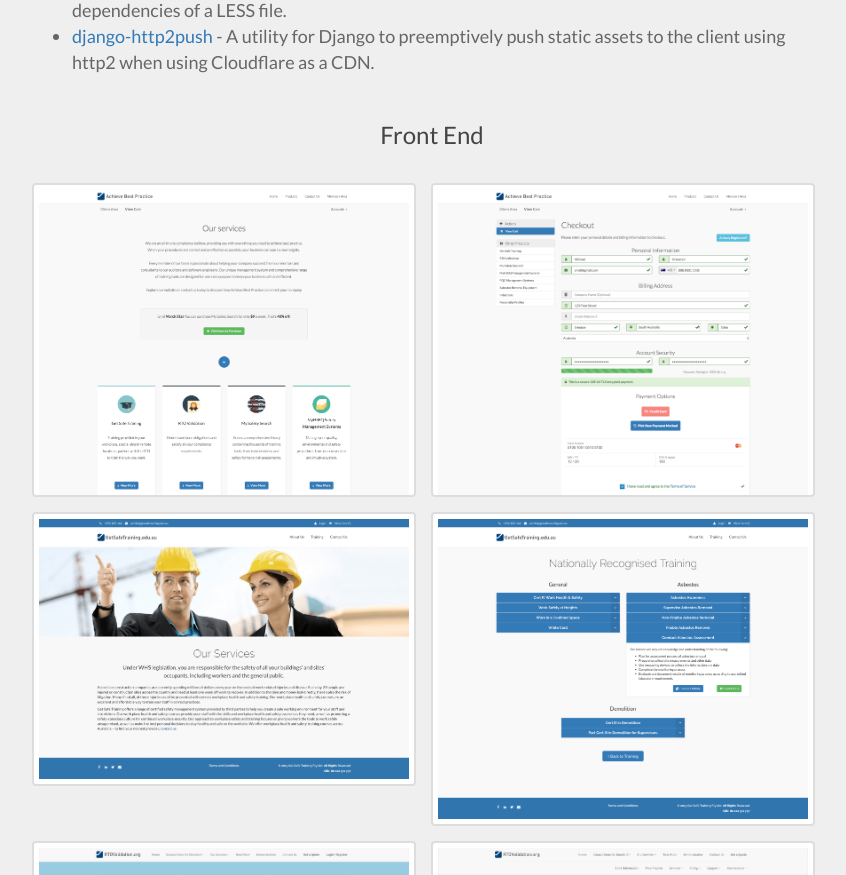
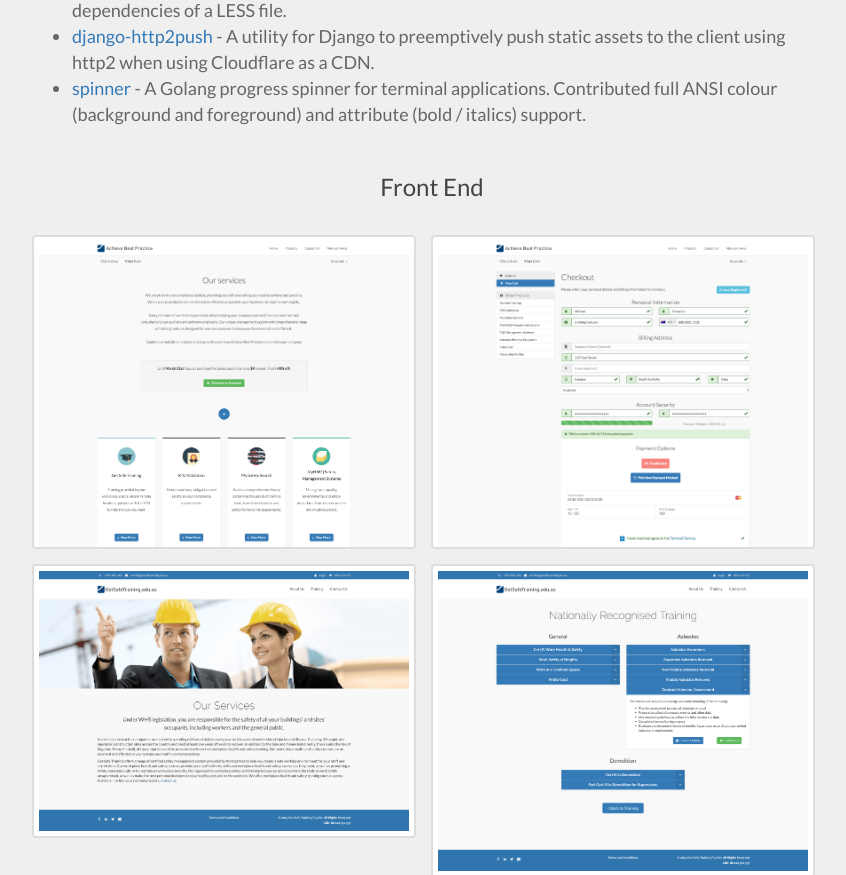
Before and after one commit to Mike-Dax/Mike-Dax.github.io, a plain HTML site: page index.html in a window 1280 px wide. Shown: the part 1876-2751 px from the top of the page, without its empty margins (208-1054 px from the left). Drawn offline with Linux system fonts and the light colour scheme.

Commit message:
Added the Golang spinner contribution.

```diff
--- a/index.html
+++ b/index.html
@@ -69,6 +69,7 @@
               <li><a href="https://github.com/node-serialport/node-serialport">node-serialport</a> - <a href="https://npmjs.org/package/serialport"><img src="https://img.shields.io/npm/dm/serialport.svg" style="vertical-align: top;padding-top: 4px;"/></a> - Contributed work towards Electron binary compilation. </li>
               <li><a href="https://github.com/Mike-Dax/node-detective-less">node-detective-less</a> - <a href="https://npmjs.org/package/detective-less"><img src="https://img.shields.io/npm/dm/detective-less.svg" style="vertical-align: top;padding-top: 4px;"/></a> - A utility to find the dependencies of a LESS file. </li>
               <li><a href="https://github.com/Mike-Dax/django-http2push">django-http2push</a> - A utility for Django to preemptively push static assets to the client using http2 when using Cloudflare as a CDN.</li>
+              <li><a href="https://github.com/briandowns/spinner">spinner</a> - A Golang progress spinner for terminal applications. Contributed full ANSI colour (background and foreground) and attribute (bold / italics) support.</li>
             </ul>
             <h2>Front End</h2>
         </div>
```
